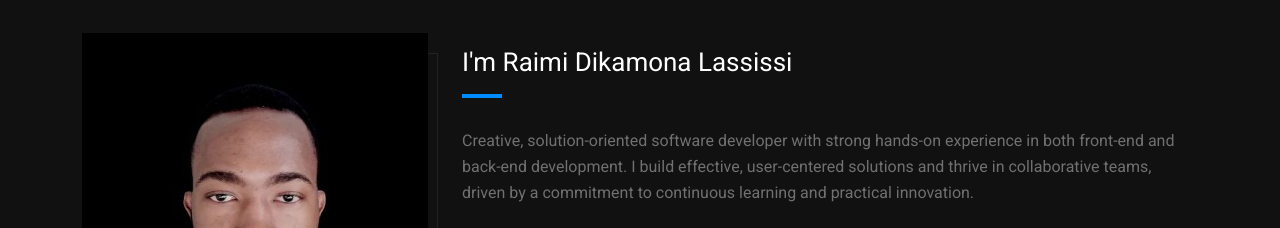
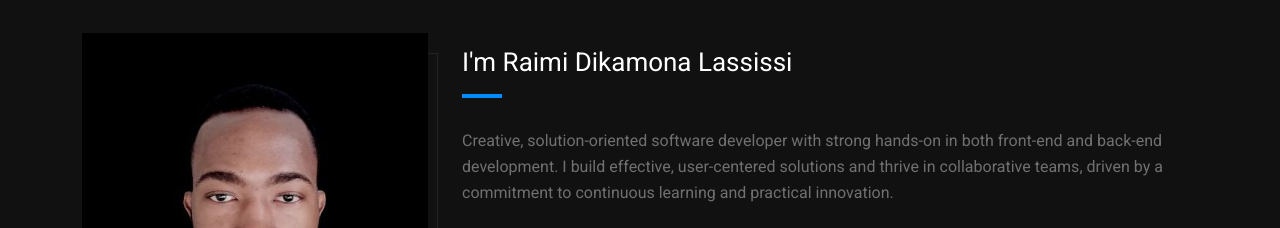
Before and after one commit to ray-cod/portfolio, a plain HTML site: page index.html in a window 1280 px wide. Shown: the part 940-1168 px from the top of the page. Drawn offline with nearby package versions, Linux system fonts and the light colour scheme.

Commit message:
Fixed 'about me' section.

```diff
--- a/index.html
+++ b/index.html
@@ -185,7 +185,7 @@
 					<!-- About Content start -->
 					<div class="about-content wow fadeInUp" data-wow-delay="0.8s">
 						<h3>I'm Raimi Dikamona Lassissi</h3>
-						<p>Creative, solution-oriented software developer with strong hands-on experience in both front-end and back-end development. I build effective, user-centered solutions and thrive in collaborative teams, driven by a commitment to continuous learning and practical innovation.</p>
+						<p>Creative, solution-oriented software developer with strong hands-on in both front-end and back-end development. I build effective, user-centered solutions and thrive in collaborative teams, driven by a commitment to continuous learning and practical innovation.</p>
 
 						<p>I work across the stack with Java, Spring Boot, Node.js, React Native, and PostgreSQL. I’m passionate about cloud-native patterns and performance-minded design. I mentor learners and teach practical AI skills, and I enjoy breaking complex systems into small, testable parts so teams can move faster with less guesswork.</p>
 
```
